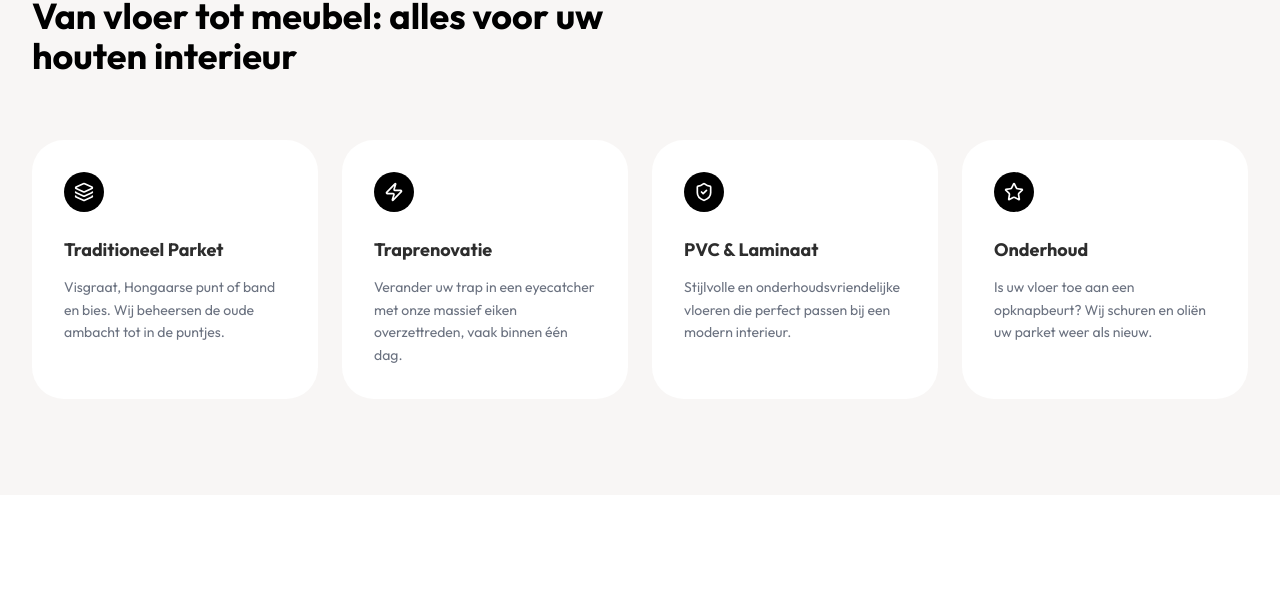
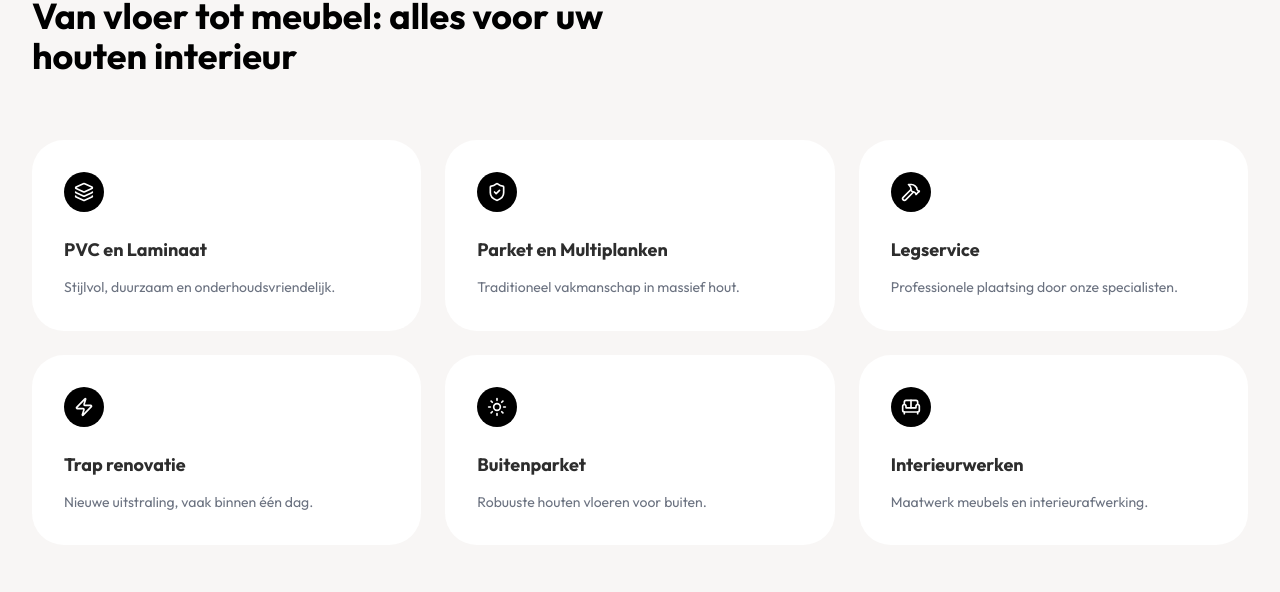
Before and after one commit to martxvr/bpm-parket-2026-2, a React (Vite) app: page / in a window 1280 px wide. Shown: the part 2214-2806 px from the top of the page. Built offline with nearby package versions, Linux system fonts and the light colour scheme; no server answers.

Commit message:
feat: update specialisaties to 6 services matching products menu

```diff
--- a/pages/Home.tsx
+++ b/pages/Home.tsx
@@ -1,7 +1,7 @@
 import React, { useEffect, useState } from 'react';
 import Button from '../components/Button';
 import DatePicker from '../components/DatePicker';
-import { Star, ShieldCheck, Zap, Award, Layers, ArrowUpRight, CheckCircle2, Users, HardHat, PenTool, ArrowRight, ExternalLink } from 'lucide-react';
+import { Star, ShieldCheck, Zap, Award, Layers, ArrowUpRight, CheckCircle2, Users, HardHat, PenTool, ArrowRight, ExternalLink, Hammer, Sun, Sofa } from 'lucide-react';
 import { getProjects } from '../services/mockDatabase';
 import { Project } from '../types';
 
@@ -257,12 +257,14 @@ const Home: React.FC<HomeProps> = ({ onNavigate, onProjectSelect }) => {
             Van vloer tot meubel: alles voor uw houten interieur
           </h2>
 
-          <div className="grid grid-cols-1 md:grid-cols-2 lg:grid-cols-4 gap-6">
+          <div className="grid grid-cols-1 md:grid-cols-2 lg:grid-cols-3 gap-6">
             {[
-              { icon: Layers, title: "Traditioneel Parket", desc: "Visgraat, Hongaarse punt of band en bies. Wij beheersen de oude ambacht tot in de puntjes." },
-              { icon: Zap, title: "Traprenovatie", desc: "Verander uw trap in een eyecatcher met onze massief eiken overzettreden, vaak binnen één dag." },
-              { icon: ShieldCheck, title: "PVC & Laminaat", desc: "Stijlvolle en onderhoudsvriendelijke vloeren die perfect passen bij een modern interieur." },
-              { icon: Star, title: "Onderhoud", desc: "Is uw vloer toe aan een opknapbeurt? Wij schuren en oliën uw parket weer als nieuw." }
+              { icon: Layers, title: "PVC en Laminaat", desc: "Stijlvol, duurzaam en onderhoudsvriendelijk." },
+              { icon: ShieldCheck, title: "Parket en Multiplanken", desc: "Traditioneel vakmanschap in massief hout." },
+              { icon: Hammer, title: "Legservice", desc: "Professionele plaatsing door onze specialisten." },
+              { icon: Zap, title: "Trap renovatie", desc: "Nieuwe uitstraling, vaak binnen één dag." },
+              { icon: Sun, title: "Buitenparket", desc: "Robuuste houten vloeren voor buiten." },
+              { icon: Sofa, title: "Interieurwerken", desc: "Maatwerk meubels en interieurafwerking." },
             ].map((service, i) => (
               <div key={i} className={`bg-white p-8 rounded-[2rem] hover:shadow-xl transition-all duration-300 reveal delay-${(i + 1) * 100}`}>
                 <div className="w-10 h-10 bg-black rounded-full flex items-center justify-center mb-6 text-white">
```
